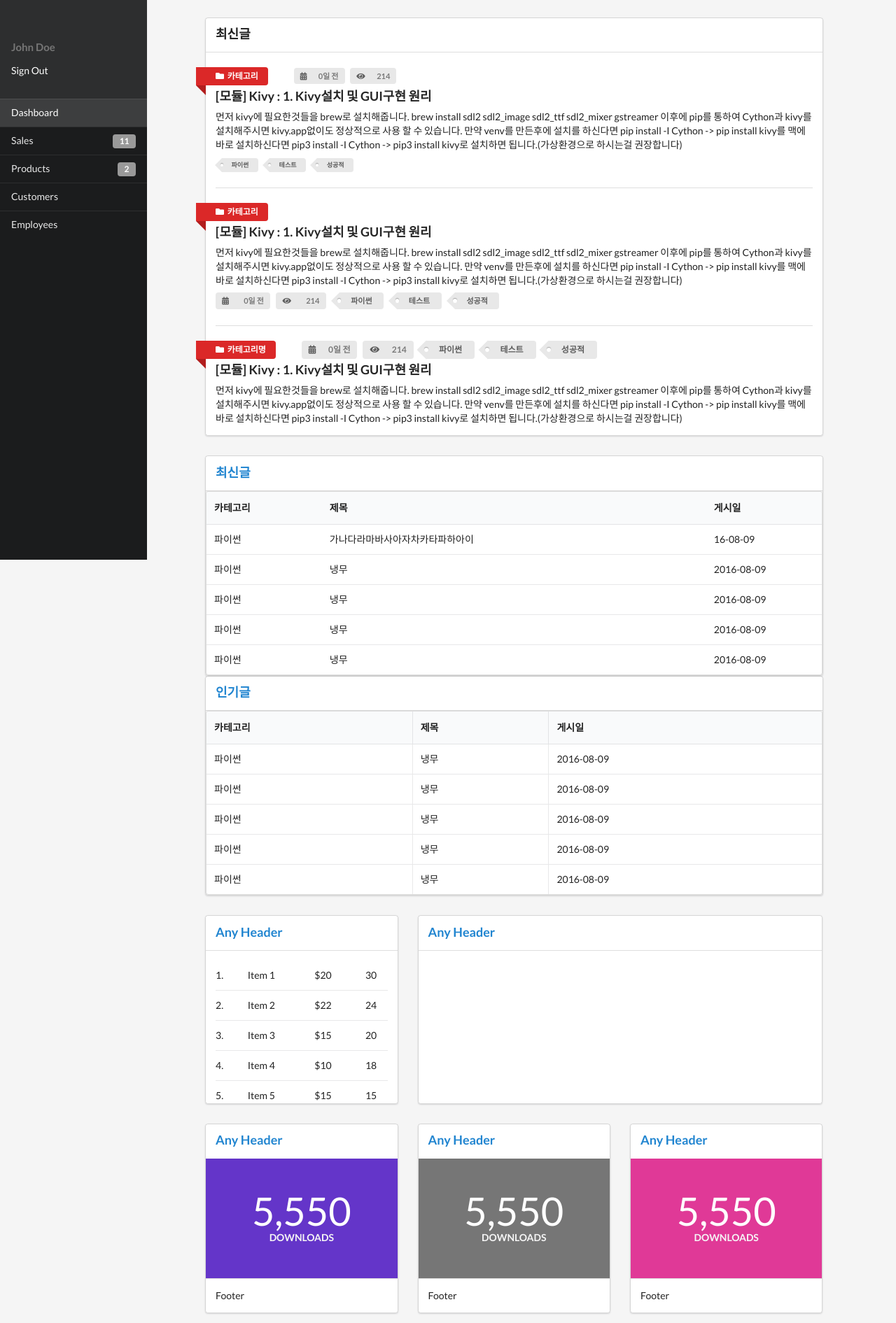
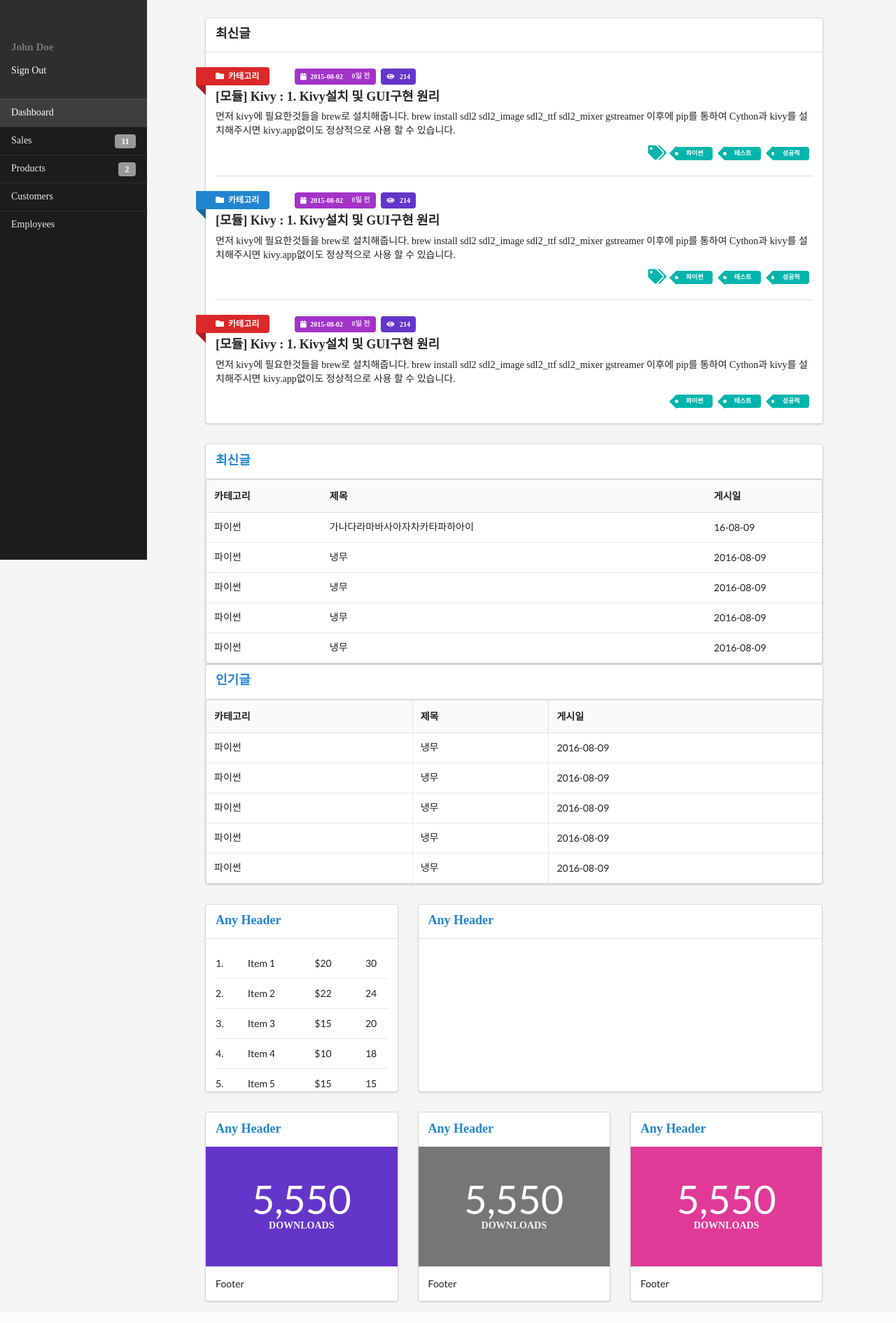
Before and after one commit to python-study-ko/everypython_weblog, a Django app: template webproject/templates/work/시맨틱/semantic_base.html in a window 1280 px wide. Shown: the whole page at 70% size. After the commit the page ends 1862 px from the top, so only its background shows below. Run offline with Django 3.2, Linux system fonts and the light colour scheme; the template is opened without the code that fills it, so the values that code supplies are empty; parts of the project's set-up code (start-up, migrations or seed data) failed here and were passed over; some libraries are stand-ins or nearby versions; some web fonts are replaced.

Commit message:
샘플파일 폰트 및 글목록 아이템 색 변경

```diff
--- a/webproject/templates/work/시맨틱/semantic_base.html
+++ b/webproject/templates/work/시맨틱/semantic_base.html
@@ -9,14 +9,16 @@
 	<script src="https://cdn.jsdelivr.net/jquery/3.1.0/jquery.min.js"></script>
 	<link rel="stylesheet" type="text/css" href="./css/admin.css">
 	<link rel="stylesheet" href="https://cdn.jsdelivr.net/semantic-ui/2.2.2/semantic.min.css">
-	<link rel="stylesheet" type="text/css" href="./css/sidebar.min.css">
-	<link rel="stylesheet" type="text/css" href="./css/icon.min.css">
 	<!-- Remove if you don't want to use Chart JS -->
 	<script src="https://cdnjs.cloudflare.com/ajax/libs/Chart.js/1.0.2/Chart.min.js"></script>
 	<script src="./js/admin.js"></script>
 	<script src="https://cdn.jsdelivr.net/semantic-ui/2.2.2/semantic.min.js"></script>
 
 	<title>Dashboard Theme | Dashboard</title>
+	<style>
+		h1, h2, h3, h4, h5, a.header{font-family: 'Nanum Square' !important; font-weight: bold;}
+		p, a, .label, .labels{font-family: 'Nanum Barungothic' !important; }
+	</style>
 </head>
 
 <body data-page="dashboard">
@@ -92,26 +94,53 @@
 								<div class="content">
 									<div class="meta">
 										<a class="ui red ribbon label" href="#"><i class="folder icon"></i> &nbsp;카테고리</a>
-										<div class="ui small label">
-											<i class="calendar icon"></i>
+										<div class="ui tiny purple label">
+											<i class="calendar icon"></i>&nbsp;2015-08-02
 											<div class="detail">0일 전</div>
 										</div>
-										<div class="ui small label">
-											<i class="unhide icon"></i>
-											<div class="detail">214</div>
-										</div>
+										<a class="ui tiny violet label">
+											<i class="unhide icon"></i>&nbsp;&nbsp;&nbsp;214
+										</a>
 									</div>
 									<a class="header" href="#">[모듈] Kivy : 1. Kivy설치 및 GUI구현 원리 </a>
 									<div class="description">
 										<p>먼저 kivy에 필요한것들을 brew로 설치해줍니다.
 											brew install sdl2 sdl2_image sdl2_ttf sdl2_mixer gstreamer
 											이후에 pip를 통하여 Cython과 kivy를 설치해주시면 kivy.app없이도 정상적으로 사용 할 수 있습니다.
-											만약 venv를 만든후에 설치를 하신다면 pip install -I Cython -> pip install kivy를
-											맥에 바로 설치하신다면 pip3 install -I Cython -> pip3 install kivy로 설치하면 됩니다.(가상환경으로 하시는걸 권장합니다)
 										</p>
 									</div>
 									<div class="extra">
-										<div class="ui tag mini labels">
+										<div class="ui right floated mini teal tag labels">
+											<i class="ui large teal tags icon"></i>
+											<a class="ui label" href="#">파이썬</a>
+											<a class="ui label" href="#">테스트</a>
+											<a class="ui label" href="#">성공적</a>
+										</div>
+									</div>
+								</div>
+							</div>
+							<div class="item">
+								<div class="content">
+									<div class="meta">
+										<a class="ui blue ribbon label" href="#"><i class="folder icon"></i> &nbsp;카테고리</a>
+										<div class="ui tiny purple label">
+											<i class="calendar icon"></i>&nbsp;2015-08-02
+											<div class="detail">0일 전</div>
+										</div>
+										<a class="ui tiny violet label">
+											<i class="unhide icon"></i>&nbsp;&nbsp;&nbsp;214
+										</a>
+									</div>
+									<a class="header" href="#">[모듈] Kivy : 1. Kivy설치 및 GUI구현 원리 </a>
+									<div class="description">
+										<p>먼저 kivy에 필요한것들을 brew로 설치해줍니다.
+											brew install sdl2 sdl2_image sdl2_ttf sdl2_mixer gstreamer
+											이후에 pip를 통하여 Cython과 kivy를 설치해주시면 kivy.app없이도 정상적으로 사용 할 수 있습니다.
+										</p>
+									</div>
+									<div class="extra">
+										<div class="ui right floated mini teal tag labels">
+											<i class="ui large teal tags icon"></i>
 											<a class="ui label" href="#">파이썬</a>
 											<a class="ui label" href="#">테스트</a>
 											<a class="ui label" href="#">성공적</a>
@@ -123,58 +152,27 @@
 								<div class="content">
 									<div class="meta">
 										<a class="ui red ribbon label" href="#"><i class="folder icon"></i> &nbsp;카테고리</a>
-
+										<div class="ui tiny purple label">
+											<i class="calendar icon"></i>&nbsp;2015-08-02
+											<div class="detail">0일 전</div>
+										</div>
+										<a class="ui tiny violet label">
+											<i class="unhide icon"></i>&nbsp;&nbsp;&nbsp;214
+										</a>
 									</div>
 									<a class="header" href="#">[모듈] Kivy : 1. Kivy설치 및 GUI구현 원리 </a>
 									<div class="description">
 										<p>먼저 kivy에 필요한것들을 brew로 설치해줍니다.
 											brew install sdl2 sdl2_image sdl2_ttf sdl2_mixer gstreamer
 											이후에 pip를 통하여 Cython과 kivy를 설치해주시면 kivy.app없이도 정상적으로 사용 할 수 있습니다.
-											만약 venv를 만든후에 설치를 하신다면 pip install -I Cython -> pip install kivy를
-											맥에 바로 설치하신다면 pip3 install -I Cython -> pip3 install kivy로 설치하면 됩니다.(가상환경으로 하시는걸 권장합니다)
 										</p>
 									</div>
 									<div class="extra">
-										<div class="ui small labels">
-											<div class="ui small label">
-												<i class="calendar icon"></i>
-												<div class="detail">0일 전</div>
-											</div>
-											<div class="ui small label">
-												<i class="unhide icon"></i>
-												<div class="detail">214</div>
-											</div>
-											<a class="ui tag label" href="#">파이썬</a>
-											<a class="ui tag label" href="#">테스트</a>
-											<a class="ui tag label" href="#">성공적</a>
+										<div class="ui right floated mini teal tag labels">
+											<a class="ui label" href="#">파이썬</a>
+											<a class="ui label" href="#">테스트</a>
+											<a class="ui label" href="#">성공적</a>
 										</div>
-									</div>
-								</div>
-							</div>
-							<div class="item">
-								<div class="content">
-									<div class="meta">
-										<a class="ui red ribbon label" href="#"><i class="folder icon"></i> &nbsp;카테고리명</a>
-										<div class="ui label">
-											<i class="calendar icon"></i>
-											<div class="detail">0일 전</div>
-										</div>
-										<div class="ui label">
-											<i class="unhide icon"></i>
-											<div class="detail">214</div>
-										</div>
-										<a class="ui tag label" href="#">파이썬</a>
-										<a class="ui tag label" href="#">테스트</a>
-										<a class="ui tag label" href="#">성공적</a>
-									</div>
-									<a class="header" href="#">[모듈] Kivy : 1. Kivy설치 및 GUI구현 원리 </a>
-									<div class="description">
-										<p>먼저 kivy에 필요한것들을 brew로 설치해줍니다.
-											brew install sdl2 sdl2_image sdl2_ttf sdl2_mixer gstreamer
-											이후에 pip를 통하여 Cython과 kivy를 설치해주시면 kivy.app없이도 정상적으로 사용 할 수 있습니다.
-											만약 venv를 만든후에 설치를 하신다면 pip install -I Cython -> pip install kivy를
-											맥에 바로 설치하신다면 pip3 install -I Cython -> pip3 install kivy로 설치하면 됩니다.(가상환경으로 하시는걸 권장합니다)
-										</p>
 									</div>
 								</div>
 							</div>
```
